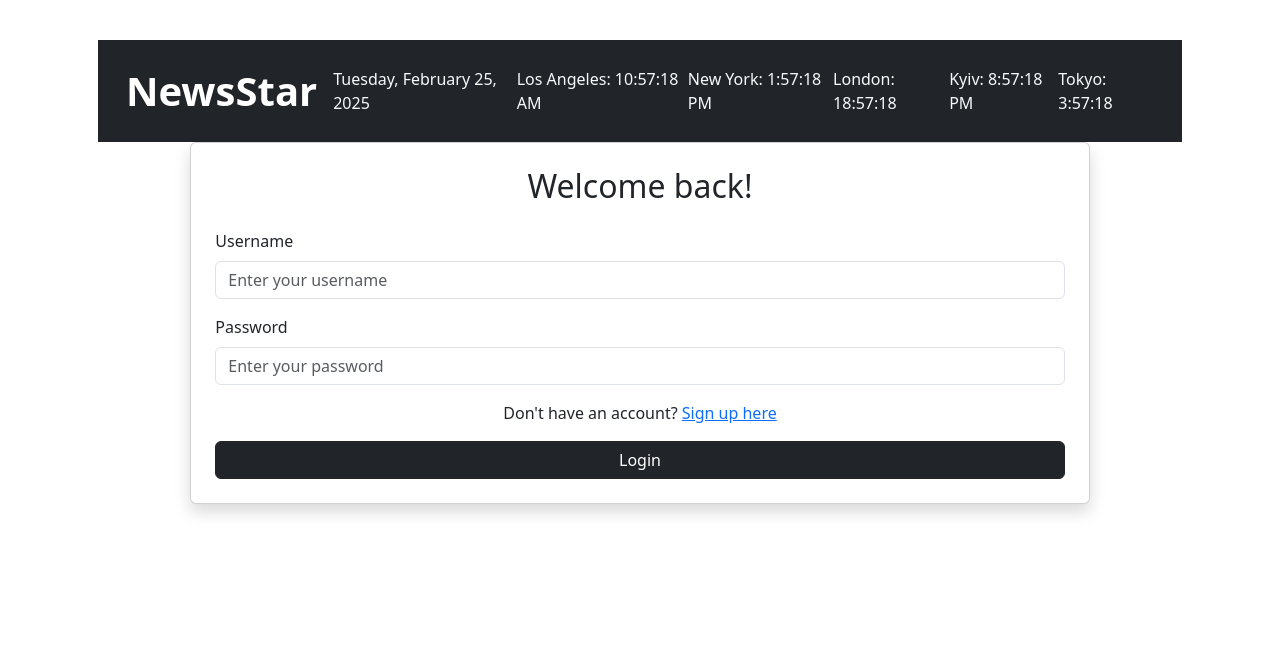
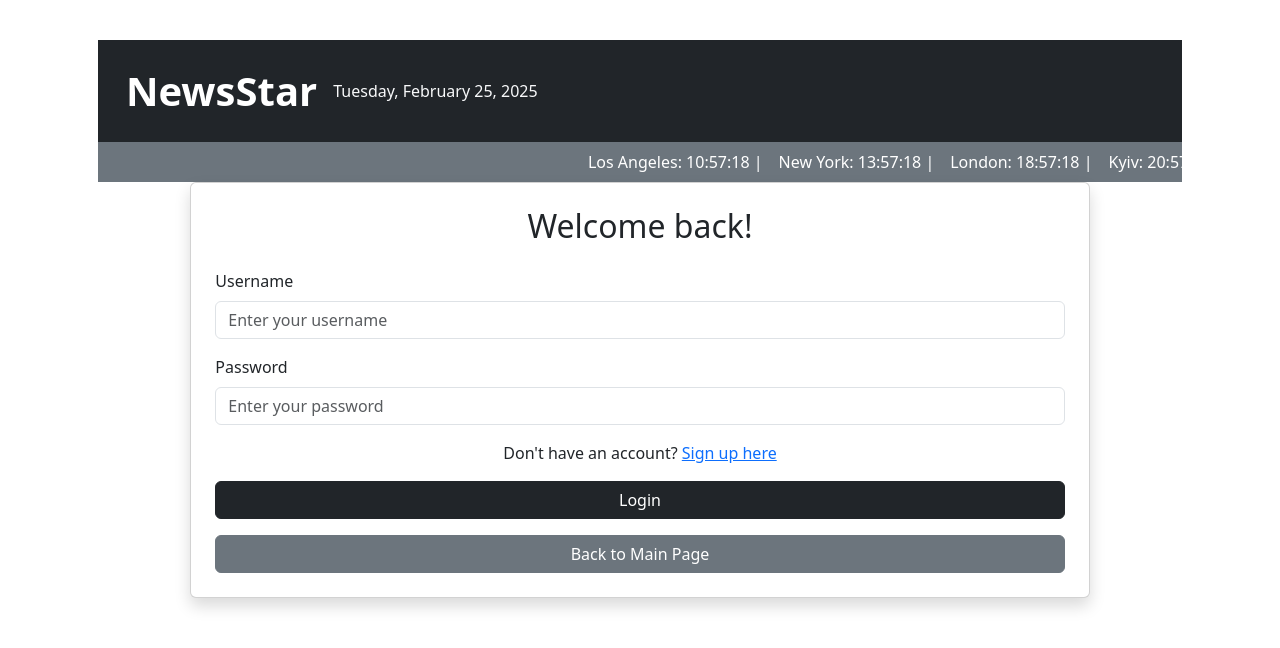
Before and after one commit to Silv3rHRT/NewsStar2, a React (Vite) app in the folder oldClient-WS/: page /login in a window 1280 px wide. Shown: the top 648 px of the page. Built offline with nearby package versions, Linux system fonts and the light colour scheme.

Commit message:
added ticker and back button the login page

```diff
--- a/oldClient-WS/src/components/LoginForm.tsx
+++ b/oldClient-WS/src/components/LoginForm.tsx
@@ -63,6 +63,10 @@ export default function LoginForm() {
         <div className="d-grid">
           <Button variant="dark" onClick={handleLogin}>Login</Button>
         </div>
+
+        <div className="d-grid mt-3">
+          <Button variant="secondary" onClick={() => navigate("/")}>Back to Main Page</Button>
+        </div>
       </Form>
     </div>
   );
--- a/oldClient-WS/src/components/Navbar.tsx
+++ b/oldClient-WS/src/components/Navbar.tsx
@@ -29,11 +29,11 @@ export default function Navbar() {
       );
 
       setTimezones({
-        Greenwich: now.toLocaleTimeString("en-GB", { timeZone: "GMT" }),
-        EST: now.toLocaleTimeString("en-US", { timeZone: "America/New_York" }),
-        PST: now.toLocaleTimeString("en-US", { timeZone: "America/Los_Angeles" }),
-        Kyiv: now.toLocaleTimeString("en-UA", { timeZone: "Europe/Kyiv" }),
-        Tokyo: now.toLocaleTimeString("ja-JP", { timeZone: "Asia/Tokyo" }),
+        Greenwich: now.toLocaleTimeString("en-GB", { timeZone: "GMT", hour12: false }),
+        EST: now.toLocaleTimeString("en-US", { timeZone: "America/New_York", hour12: false }),
+        PST: now.toLocaleTimeString("en-US", { timeZone: "America/Los_Angeles", hour12: false }),
+        Kyiv: now.toLocaleTimeString("en-UA", { timeZone: "Europe/Kyiv", hour12: false }),
+        Tokyo: now.toLocaleTimeString("ja-JP", { timeZone: "Asia/Tokyo", hour12: false }),
       });
     };
 
@@ -44,24 +44,25 @@ export default function Navbar() {
   }, []);
 
   return (
+    <>
       <nav className="navbar navbar-expand-lg navbar-dark bg-dark p-3">
         <div className="container-fluid">
           <Link to="/" className="navbar-brand fs-1 fw-bold">
             NewsStar
           </Link>
           <div className="navbar-text text-light ms-auto">{currentDate}</div>
-        <button className="navbar-toggler" type="button" data-bs-toggle="collapse" data-bs-target="#navbarNav" aria-controls="navbarNav" aria-expanded="false" aria-label="Toggle navigation">
+          <button
+            className="navbar-toggler"
+            type="button"
+            data-bs-toggle="collapse"
+            data-bs-target="#navbarNav"
+            aria-controls="navbarNav"
+            aria-expanded="false"
+            aria-label="Toggle navigation"
+          >
             <span className="navbar-toggler-icon"></span>
           </button>
-        <div className="collapse navbar-collapse" id="navbarNav">
-          <ul className="navbar-nav mx-auto">
-            <li className="nav-item text-light">Los Angeles: {timezones.PST}</li>
-            <li className="nav-item text-light">New York: {timezones.EST}</li>
-            <li className="nav-item text-light">London: {timezones.Greenwich}</li>
-            <li className="nav-item text-light">Kyiv: {timezones.Kyiv}</li>
-            <li className="nav-item text-light">Tokyo: {timezones.Tokyo}</li>
-          </ul>
-        </div>
+          <div className="collapse navbar-collapse" id="navbarNav"></div>
           {location.pathname !== "/login" && location.pathname !== "/register" && (
             <Link to="/login">
               <Button variant="outline-light" className="ms-3">Login</Button>
@@ -69,5 +70,29 @@ export default function Navbar() {
           )}
         </div>
       </nav>
+
+      <div className="bg-secondary text-white py-2 overflow-hidden position-relative">
+        <div className="d-flex flex-nowrap" style={{ animation: "scroll 20s linear infinite" }}>
+          <span className="me-3">Los Angeles: {timezones.PST} | </span>
+          <span className="me-3">New York: {timezones.EST} | </span>
+          <span className="me-3">London: {timezones.Greenwich} | </span>
+          <span className="me-3">Kyiv: {timezones.Kyiv} | </span>
+          <span>Tokyo: {timezones.Tokyo} </span>
+        </div>
+      </div>
+
+      <style>
+        {`
+          @keyframes scroll {
+            from {
+              transform: translateX(100%);
+            }
+            to {
+              transform: translateX(-100%);
+            }
+          }
+        `}
+      </style>
+    </>
   );
 }
```
Lines whose indentation alone changed are shown as unchanged.
